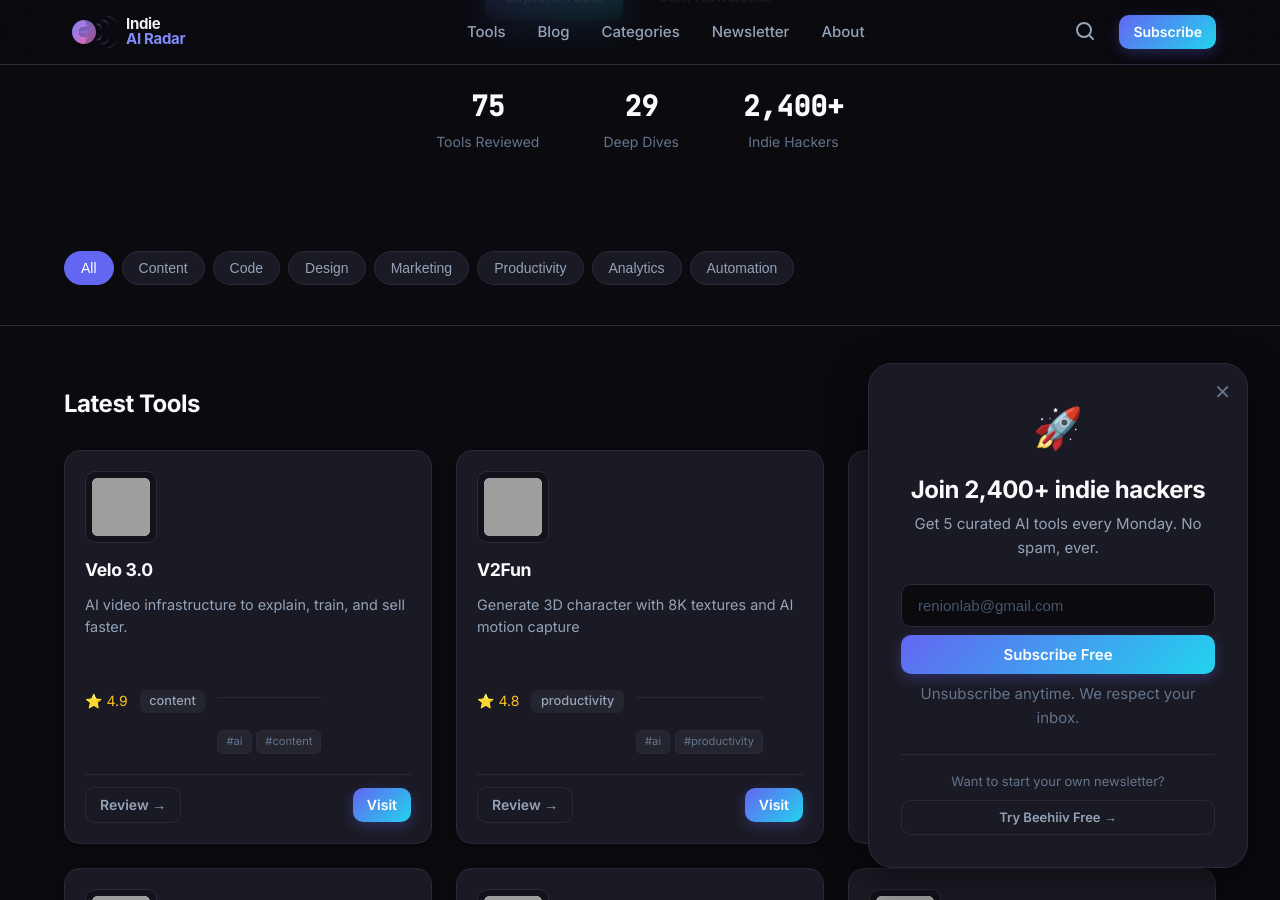
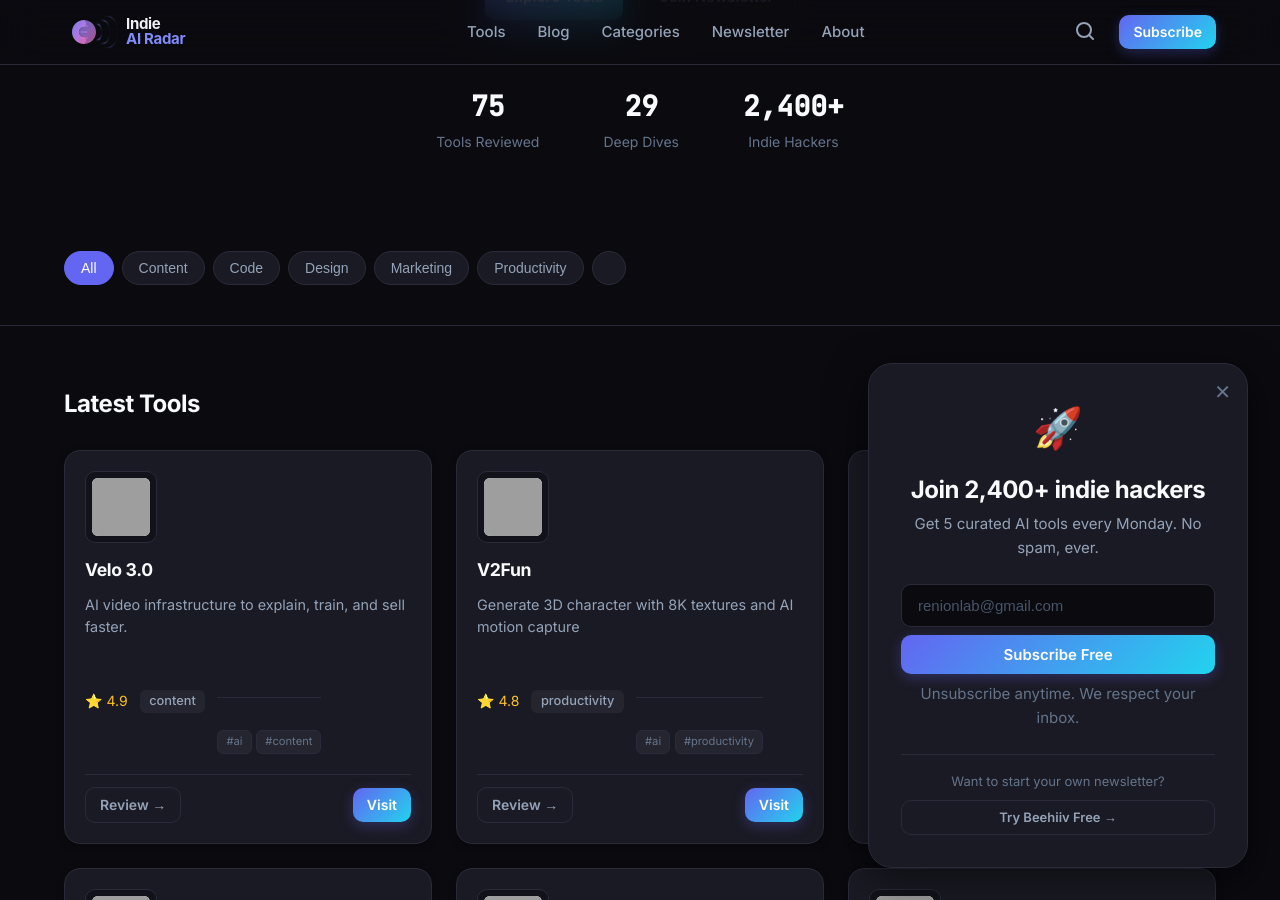
Before and after one commit to renion-dev/indiearadar, a Jekyll site: the page built from index.md, in a window 1280 px wide and 900 px high, scrolled down 496 px, cut to the strip 0-900 px from the top of the window. Built offline with Jekyll 4.4.1, drawn with Linux system fonts in a browser that asks for light colours; grey boxes are pictures that could not be loaded.

Commit message:
fix: update homepage category filters, remove empty analytics and automation filters

```diff
--- a/_layouts/home.html
+++ b/_layouts/home.html
@@ -21,13 +21,11 @@
 <section class="categories-section" id="categories">
     <div class="container">
         <div class="categories-scroll"><button class="category-pill active" data-filter="all">All</button><button
-                class="category-pill" data-filter="content-creation">Content</button><button class="category-pill"
+                class="category-pill" data-filter="content">Content</button><button class="category-pill"
                 data-filter="code">Code</button><button class="category-pill"
                 data-filter="design">Design</button><button class="category-pill"
                 data-filter="marketing">Marketing</button><button class="category-pill"
                 data-filter="productivity">Productivity</button><button class="category-pill"
-                data-filter="analytics">Analytics</button><button class="category-pill"
-                data-filter="automation">Automation</button></div>
     </div>
 </section>
 <section class="tools-section" id="tools">
```
